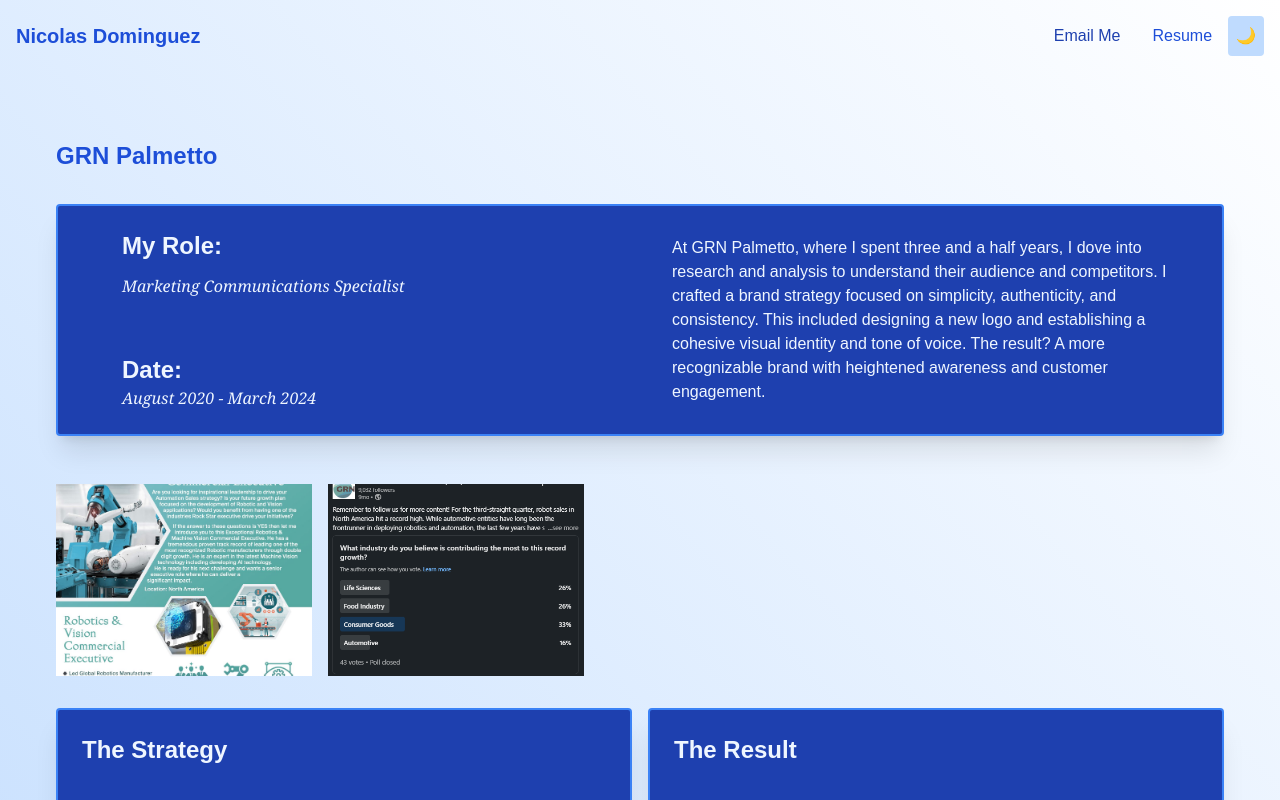
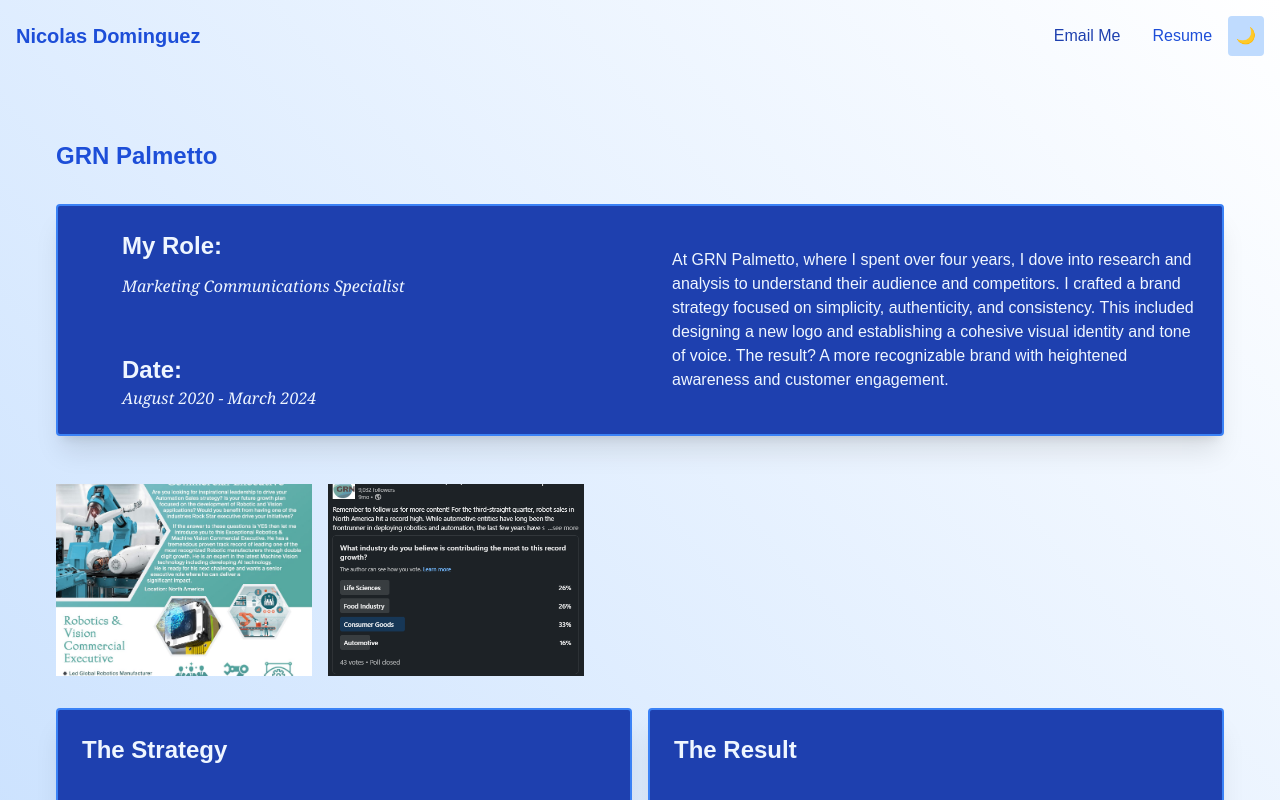
Before and after one commit to Nico-Dominguez/Nico-Dominguez-Porfolio, a React (Vite) app: page /project/grn-palmetto in a window 1280 px wide. Shown: the top 800 px of the page. Built offline with nearby package versions, Linux system fonts and the light colour scheme.

Commit message:
fixed resume

```diff
--- a/src/components/About.jsx
+++ b/src/components/About.jsx
@@ -7,7 +7,7 @@
       <p className="leading-[1.8rem] font-light">
         Hi! I'm a marketing professional with{" "}
         <span className="underline underline-offset-[5px] decoration-wavy">
-          three years
+          four plus years
         </span>{" "}
         of experience. In my previous roles, I planned and executed successful
         marketing campaigns on social media and through content marketing. My
--- a/src/components/GRNPalmetto.jsx
+++ b/src/components/GRNPalmetto.jsx
@@ -20,9 +20,9 @@
       <div className="flex flex-col gap-5">
         <div className="flex flex-col-reverse items-center gap-6 lg:flex-row-reverse p-6 rounded bg-blue-800 dark:bg-white dark:bg-opacity-10 shadow-xl border-2 border-blue-500">
           <p className="lg:w-1/2">
-            At GRN Palmetto, where I spent three and a half years, I dove into
-            research and analysis to understand their audience and competitors.
-            I crafted a brand strategy focused on simplicity, authenticity, and
+            At GRN Palmetto, where I spent over four years, I dove into research
+            and analysis to understand their audience and competitors. I crafted
+            a brand strategy focused on simplicity, authenticity, and
             consistency. This included designing a new logo and establishing a
             cohesive visual identity and tone of voice. The result? A more
             recognizable brand with heightened awareness and customer
--- a/src/components/Nav.jsx
+++ b/src/components/Nav.jsx
@@ -49,7 +49,7 @@
             mailto="mailto:98nicodominguez@gmail.com"
           />
           <a
-            href="/NicoDominguezResume.pdf"
+            href="/Nicolas-Dominguez--Resume.docx.pdf"
             className="text-blue-700 hover:text-blue-900 dark:text-blue-50 dark:hover:text-blue-200 hover:underline"
           >
             Resume
```
Also changed, not shown: 2 other files (tests, documents, lock files or other folders).
